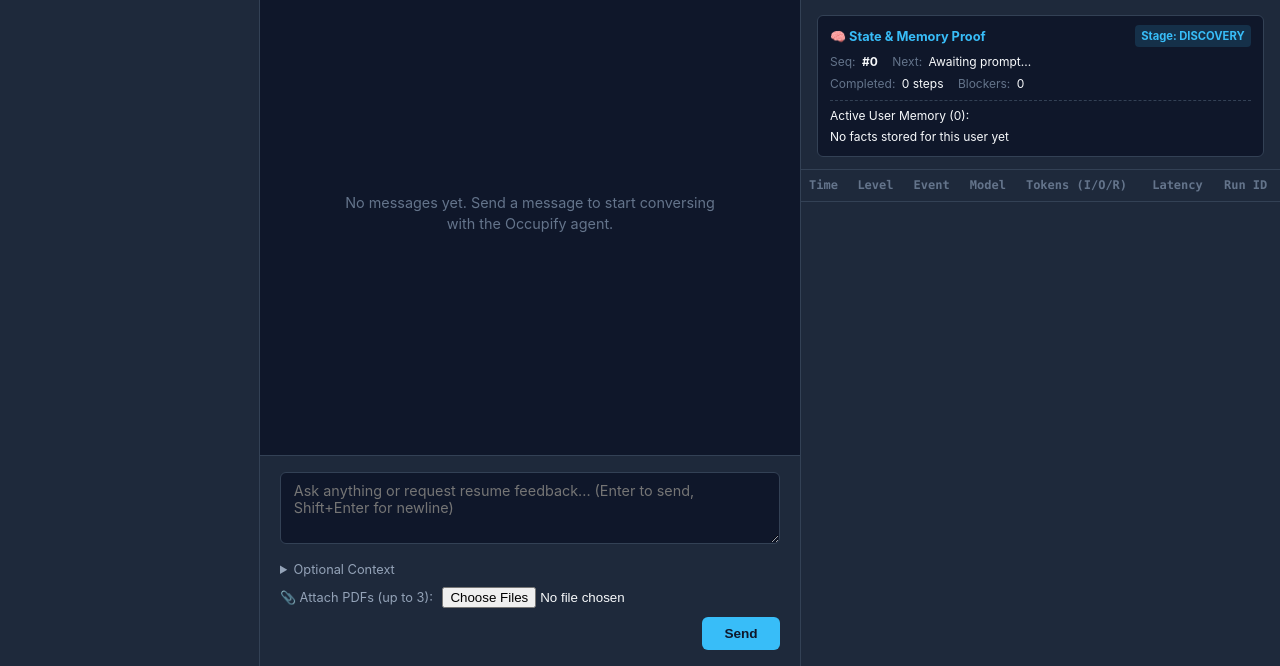
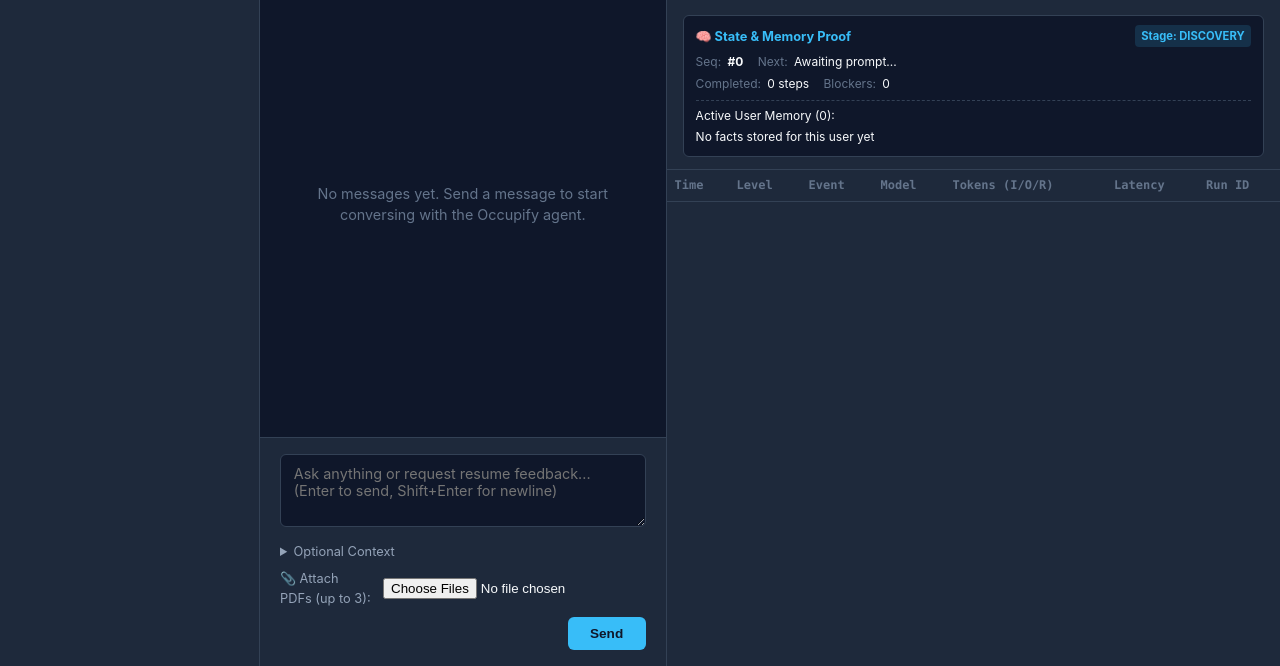
Before and after one commit to Occupify/occupify-agentic, a plain HTML site: page frontend/index.html in a window 1280 px wide. Shown: the part 134-800 px from the top of the page. Drawn offline with Linux system fonts and the light colour scheme; files that its build step writes are made by us from their sources; no server answers; files whose address does not match are found by name.

Commit message:
style(ui): widen right log and state panel for improved readability

```diff
--- a/frontend/styles.css
+++ b/frontend/styles.css
@@ -487,7 +487,9 @@ body {
 
 /* Right: Log Panel */
 .log-panel {
-  width: 480px;
+  width: 620px;
+  max-width: 48vw;
+  min-width: 420px;
   background-color: var(--bg-secondary);
   border-left: 1px solid var(--border-color);
   display: flex;
@@ -679,7 +681,7 @@ body {
   display: flex;
   flex-wrap: wrap;
   gap: 0.3rem;
-  max-height: 90px;
+  max-height: 110px;
   overflow-y: auto;
 }
 
```
